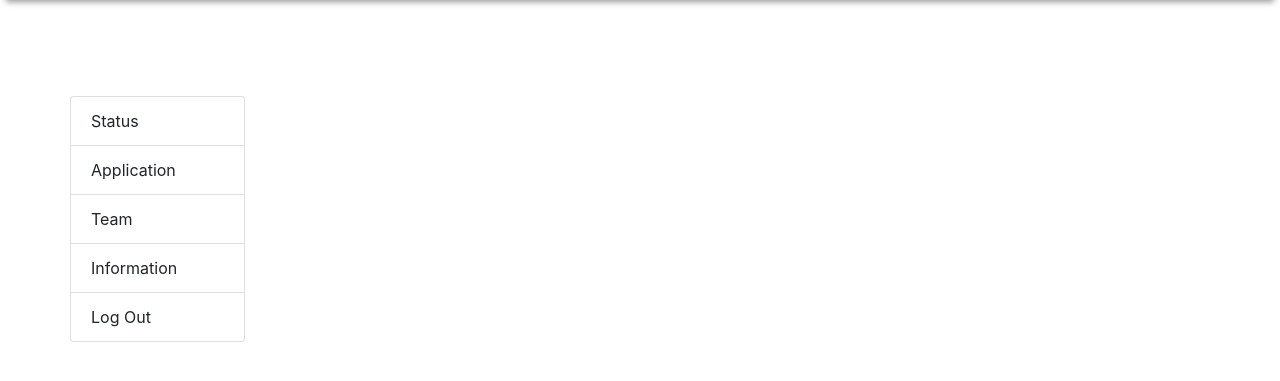
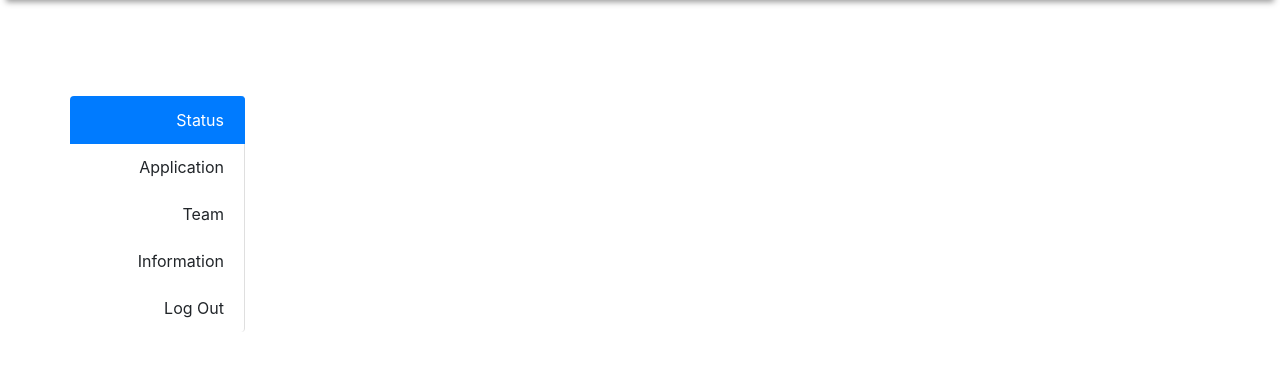
Before and after one commit to tamu-datathon-org/obos, a Django app: page /status in a window 1280 px wide. Shown: the part 56-437 px from the top of the page. Run offline with Django 3.2, Linux system fonts and the light colour scheme; some libraries are stand-ins or nearby versions.

Commit message:
aesthetic changes

```diff
--- a/hacker/static/style.css
+++ b/hacker/static/style.css
@@ -13,7 +13,7 @@
 
 .landing-screen h1 {
     font-family: 'Courier New', Courier, monospace;
-    font-size: 350%;
+    font-size: 430%;
 }
 
 #logo_bar {
@@ -21,12 +21,14 @@
 }
 
 #landing-screen {
-    background-color: #ffdfd3;
+    background-image: linear-gradient(rgb(213, 244, 245),rgb(210, 226, 246));
     height: 100vh;
     width: 100vw;
     max-width: 100%;
     display: table;
     background-size: cover;
+    padding-top: 8vh;
+    padding-right: 5vh;
 }
 
 .register-btn {
@@ -35,9 +37,10 @@
     background-color:#2ebfc7 !important;
 }
 
+
 ._content h1 {
     font-family: 'Courier New', Courier, monospace;
-    font-size: 70pt;
+    font-size: 550%;
 }
 
 ._content p {
@@ -47,7 +50,7 @@
 
 .signin {
     padding-top: 15vh;
-    background-color: #ffdfd3;
+    background-image: linear-gradient(rgb(213, 244, 245),rgb(210, 226, 246));
     height: 100vh;
     width: 100vw;
     max-width: 100%;
@@ -55,6 +58,10 @@
     overflow: hidden;
     position: fixed;
     background-size: cover;
+}
+
+.sign_up {
+    padding-top: 9vh !important;
 }
 
 .signin h1 {
--- a/hacker/templates/includes/_dashboardNavbar.html
+++ b/hacker/templates/includes/_dashboardNavbar.html
@@ -1,16 +1,74 @@
 {% include 'includes/_logoBar.html' %}
+
+{% if request.path == '/status' %}
+
 <div class="sidebar pt-5">
 
     <div class="container pt-5">
         <div class = "row">
-            <ul class="no-outline list-group col-lg-2 col-md-2">
-                <li class="no-outline list-group-item">Status</li>
-                <li class="no-outline list-group-item">Application</li>
-                <li class="no-outline list-group-item">Team</li>
-                <li class="no-outline list-group-item">Information</li>
-                <li class="no-outline list-group-item">Log Out</li>
+            <ul class="list-group col-lg-2 col-md-2 text-right">
+                <li class="list-group-item border-top-0 border-left-0 border-bottom-0 active">Status</li>
+                <li class="list-group-item border-top-0 border-left-0 border-bottom-0">Application</li>
+                <li class="list-group-item border-top-0 border-left-0 border-bottom-0">Team</li>
+                <li class="list-group-item border-top-0 border-left-0 border-bottom-0">Information</li>
+                <li class="list-group-item border-top-0 border-left-0 border-bottom-0">Log Out</li>
             </ul>
         </div>
     </div>
 
 </div>
+
+{% elif request.path == '/application' %}
+
+<div class="sidebar pt-5">
+
+    <div class="container pt-5">
+        <div class = "row">
+            <ul class="list-group col-lg-2 col-md-2 text-right">
+                <li class="list-group-item border-top-0 border-left-0 border-bottom-0">Status</li>
+                <li class="list-group-item border-top-0 border-left-0 border-bottom-0 active">Application</li>
+                <li class="list-group-item border-top-0 border-left-0 border-bottom-0">Team</li>
+                <li class="list-group-item border-top-0 border-left-0 border-bottom-0">Information</li>
+                <li class="list-group-item border-top-0 border-left-0 border-bottom-0">Log Out</li>
+            </ul>
+        </div>
+    </div>
+
+</div>
+
+{% elif request.path == '/team' %}
+
+<div class="sidebar pt-5">
+
+    <div class="container pt-5">
+        <div class = "row">
+            <ul class="list-group col-lg-2 col-md-2 text-right">
+                <li class="list-group-item border-top-0 border-left-0 border-bottom-0">Status</li>
+                <li class="list-group-item border-top-0 border-left-0 border-bottom-0">Application</li>
+                <li class="list-group-item border-top-0 border-left-0 border-bottom-0 active">Team</li>
+                <li class="list-group-item border-top-0 border-left-0 border-bottom-0">Information</li>
+                <li class="list-group-item border-top-0 border-left-0 border-bottom-0">Log Out</li>
+            </ul>
+        </div>
+    </div>
+
+</div>
+
+{% elif request.path == '/information' %}
+
+<div class="sidebar pt-5">
+
+    <div class="container pt-5">
+        <div class = "row">
+            <ul class="list-group col-lg-2 col-md-2 text-right">
+                <li class="list-group-item border-top-0 border-left-0 border-bottom-0">Status</li>
+                <li class="list-group-item border-top-0 border-left-0 border-bottom-0">Application</li>
+                <li class="list-group-item border-top-0 border-left-0 border-bottom-0">Team</li>
+                <li class="list-group-item border-top-0 border-left-0 border-bottom-0 active">Information</li>
+                <li class="list-group-item border-top-0 border-left-0 border-bottom-0">Log Out</li>
+            </ul>
+        </div>
+    </div>
+
+</div>
+{% endif %}
--- a/hacker/templates/login.html
+++ b/hacker/templates/login.html
@@ -9,7 +9,8 @@
 		<div class="row justify-content-md-center text-center">
 			<div class="col-sm-12 col-md-8 col-lg-6 login-box">
 				<h1>Sign In</h1> <hr>
-				<form action="" method="POST">
+				<form id="login_form" method="POST" action="">
+					{% csrf_token %}	<!-- security -->
 					<div class="form-row">
 						<div class="col-md-12">
 							<input type="text" name ="username" class="flat-field form-control form-control-md" placeholder="username">
--- a/hacker/urls.py
+++ b/hacker/urls.py
@@ -1,5 +1,6 @@
 from django.urls import path, include
 from . import views
+from django.contrib.auth import login, authenticate
 
 urlpatterns = [
     path('', views.home),
```
Also changed, not shown: hacker/templates/application.html (added, +9 -0 lines), hacker/templates/index.html (+13 -13 lines), hacker/templates/information.html (added, +9 -0 lines), hacker/templates/sign_up.html (+14 -1 lines), hacker/templates/team.html (added, +9 -0 lines).
